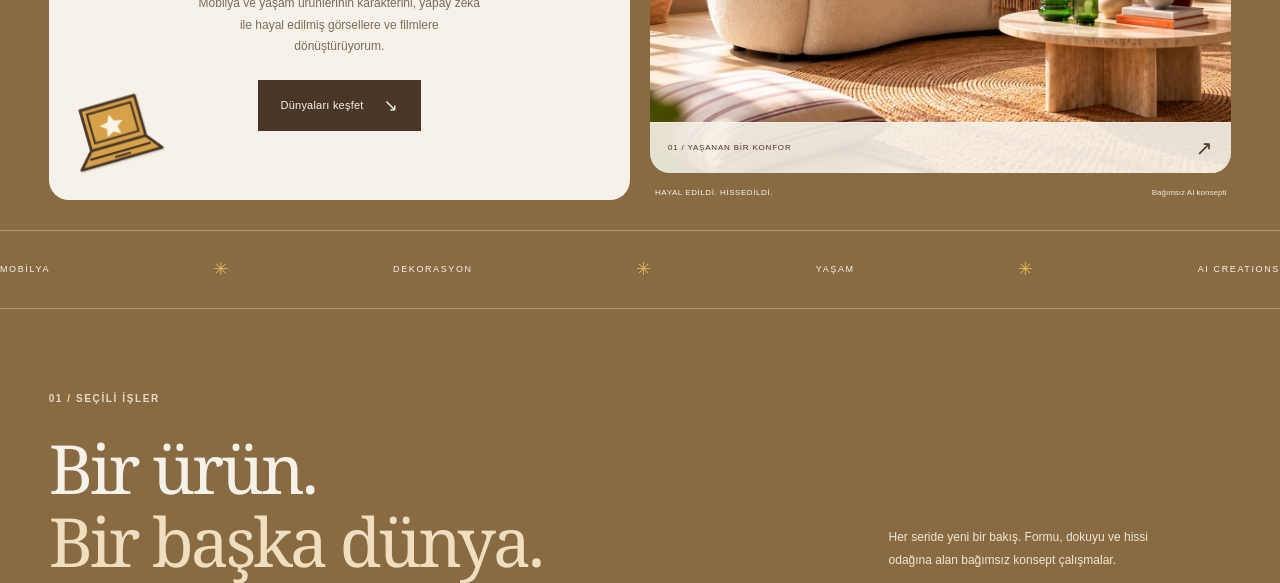
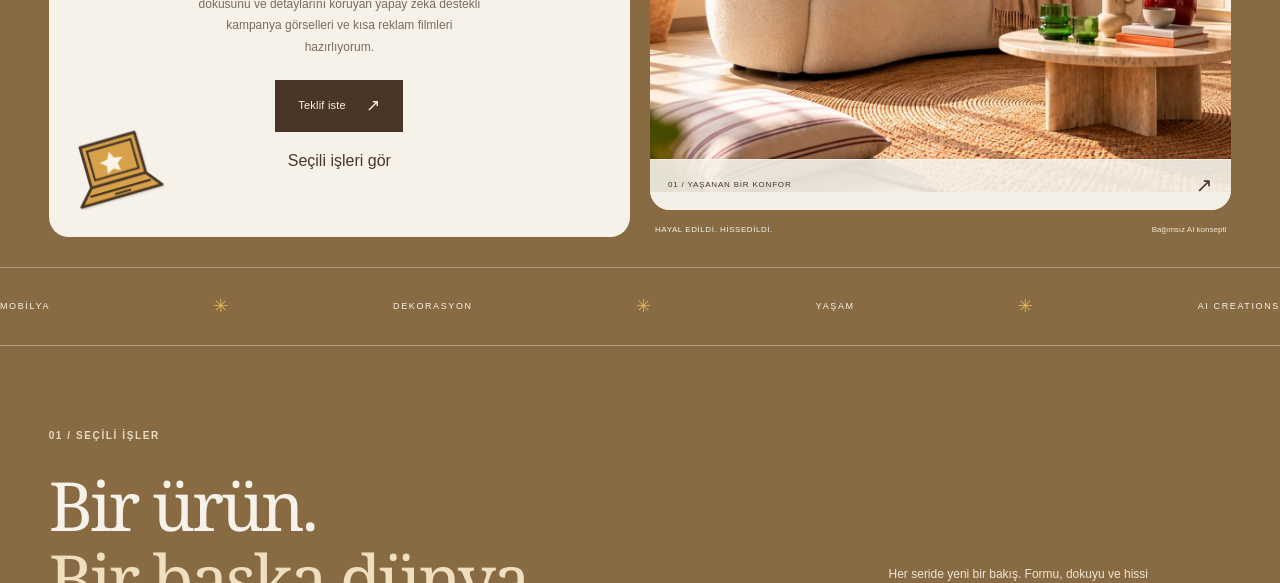
Before and after one commit to mervedigital/Pixelhome, a plain HTML site: page index.html in a window 1280 px wide. Shown: the part 517-1100 px from the top of the page. Drawn offline with Linux system fonts and the light colour scheme.

Commit message:
Clarify Pixel Home homepage offer (TR)

```diff
--- a/index.html
+++ b/index.html
@@ -32,8 +32,9 @@
 <section class="hero section" id="top" aria-labelledby="hero-title">
 <div class="hero-copy"><span class="sticker sticker-cursor" aria-hidden="true"><svg viewBox="0 0 100 110"><path d="M18 10 88 68 56 70 42 101 18 10Z" fill="#daa343" stroke="#493627" stroke-width="5" stroke-linejoin="round"/><path d="m27 25 45 37-24 1-8 20Z" fill="none" stroke="#f8f2e6" stroke-width="2"/></svg></span><span class="sticker sticker-laptop" aria-hidden="true"><svg viewBox="0 0 135 105"><path d="M28 8h81v60H28zM28 68 7 91h120l-18-23Z" fill="#d7a14a" stroke="#493627" stroke-width="4" stroke-linejoin="round"/><path d="M36 16h65v43H36zM23 80h90M58 86h24" fill="none" stroke="#493627" stroke-width="3"/><path d="m66 25 5 10 12 2-9 7 2 11-10-5-10 5 2-11-9-7 12-2Z" fill="#f9f3e8"/></svg></span><p class="eyebrow"><span class="tiny-star" aria-hidden="true">✳</span> ÜRÜNLER İÇİN YENİ GÖRSEL DÜNYALAR</p>
 <h1 id="hero-title">Bir ürün.<br><em>Binbir</em><br>hikâye.</h1>
-<p class="lead">Mobilya ve yaşam ürünlerinin karakterini, yapay zekâ ile hayal edilmiş görsellere ve filmlere dönüştürüyorum.</p>
-<a class="text-link" href="#projeler">Dünyaları keşfet <span class="circle-arrow" aria-hidden="true">↘</span></a>
+<p class="lead">Mobilya ve dekorasyon markaları için ürünün formunu, dokusunu ve detaylarını koruyan yapay zekâ destekli kampanya görselleri ve kısa reklam filmleri hazırlıyorum.</p>
+<a class="text-link" href="https://www.instagram.com/pixelpeople.home/" target="_blank" rel="noopener noreferrer">Teklif iste <span class="circle-arrow" aria-hidden="true">↗</span></a>
+<p><a href="#projeler">Seçili işleri gör</a></p>
 <div class="hero-note"><span class="note-line"></span><p>Fikirden atmosfere.<br>Üründen hikâyeye.</p></div></div>
 <div class="hero-art"><a class="hero-visual" href="projects/yasanan-bir-konfor/" aria-label="Yaşanan Bir Konfor projesini incele"><img src="assets/images/cream-sofa-hero.webp" alt="Güneşli bir yaşam alanında kavisli krem koltuk" width="1440" height="1440" fetchpriority="high"><span class="hero-image-label">01 / YAŞANAN BİR KONFOR <span aria-hidden="true">↗</span></span></a><div class="hero-side-label" aria-hidden="true">PIXEL HOME — VISUAL STORIES</div><div class="art-caption"><span>HAYAL EDİLDİ. HİSSEDİLDİ.</span><span>Bağımsız AI konsepti</span></div></div>
 </section>
```
